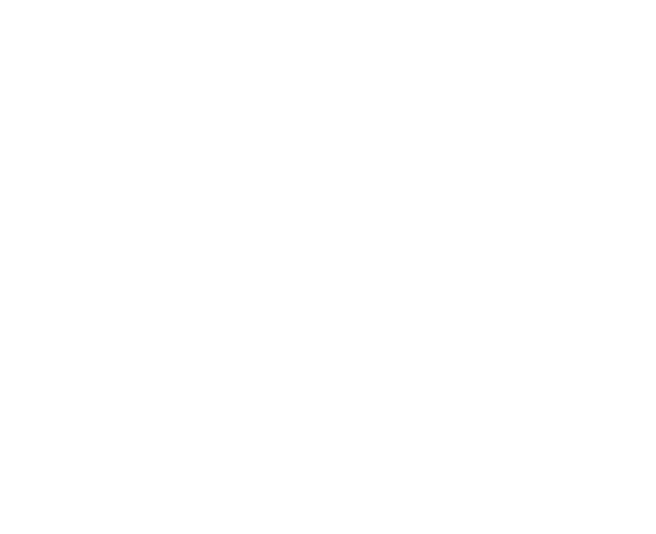
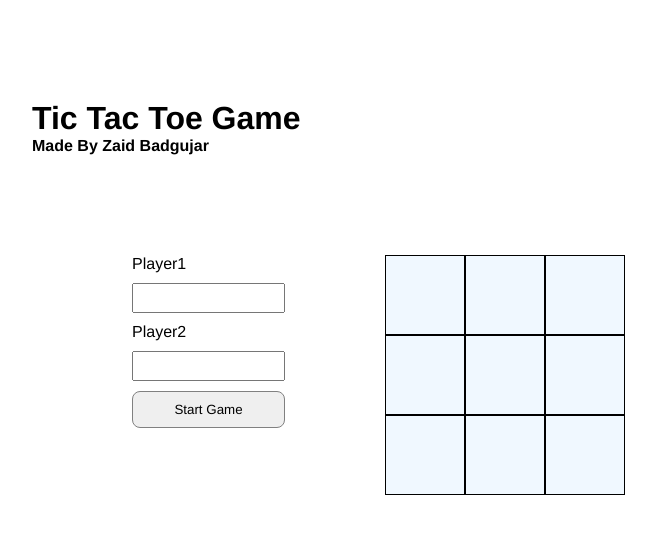
Before and after one commit to zaidoi/TicTacToe, a plain HTML site: page index.html in a window 1280 px wide. Shown: the whole page, without its empty margins (68-724 px from the left). Drawn offline with Linux system fonts and the light colour scheme.

Commit message:
Ui has been made

```diff
--- a/index.html
+++ b/index.html
@@ -4,8 +4,34 @@
     <meta charset="UTF-8">
     <meta name="viewport" content="width=device-width, initial-scale=1.0">
     <title>Document</title>
+    <link rel="stylesheet" href="style.css">
 </head>
 <body>
+    <h1>Tic Tac Toe Game</h1>
+    <h4>Made By Zaid Badgujar</h4>
+    <div class="main">
+        <form >
+            <label for="player1">Player1</label>
+            <input type="text">
+            <label for="player2">Player2</label>
+            <input type="text">
+            <button type="submit">Start Game</button>
+        </form>
 
+        <div class="gameboard">
+            <div class="box"></div>
+            <div class="box"></div>
+            <div class="box"></div>
+            <div class="box"></div>
+            <div class="box"></div>
+            <div class="box"></div>
+            <div class="box"></div>
+            <div class="box"></div>
+            <div class="box"></div>
+
+        </div>
+    </div>
+
+<script src="script.js"></script>
 </body>
 </html>
--- a/script.js
+++ b/script.js
@@ -0,0 +1 @@
+const gameBoard = {}
--- a/style.css
+++ b/style.css
@@ -2,4 +2,38 @@
     margin: 0%;
     padding: 0%;
     box-sizing: border-box;
+    font-family:  Helvetica, sans-serif;
 }
+body{
+    padding: 100px;
+}
+form{
+    display: flex;
+    flex-direction:column;
+    gap: 10px;
+}
+button{
+    border-radius: 8px;
+    border: 1px solid grey;
+    padding: 10px 5px;
+}
+.main{
+    margin-top: 100px;
+    margin-left: 100px;
+    display: flex;
+    gap: 100px;
+}
+.gameboard{
+    width: 300px;
+    display: flex;
+    flex-wrap: wrap;
+}
+.box{
+    background-color: aliceblue;
+    height: 80px;
+    border: 1px solid black;
+    width: 80px;
+}
+input{
+    height: 30px;
+}
```
